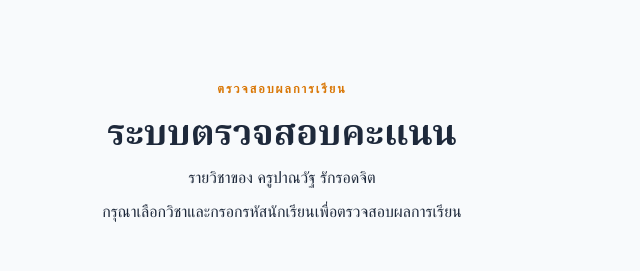
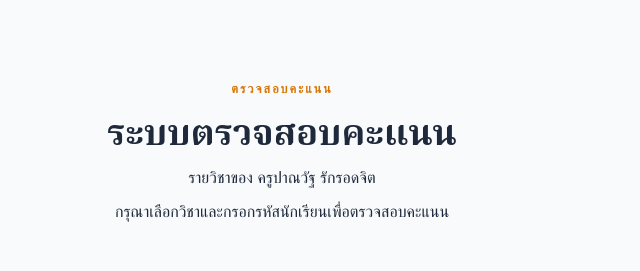
Before and after one commit to Pannawat2904/student-scores, a website: page public/index.html in a window 1280 px wide. Shown: the top 271 px of the page, 358-998 px from the left. Drawn offline with Linux system fonts and the light colour scheme; no server answers; a web font is replaced by a local one.

Commit message:
chore: update wording to ระบบตรวจสอบคะแนน

```diff
--- a/public/index.html
+++ b/public/index.html
@@ -3,7 +3,7 @@
 <head>
 <meta charset="UTF-8">
 <meta name="viewport" content="width=device-width, initial-scale=1.0">
-<title>ตรวจสอบคะแนน — ระบบติดตามผลการเรียน</title>
+<title>ระบบตรวจสอบคะแนน</title>
 <link rel="stylesheet" href="css/student.css?v=25">
 </head>
 <body>
@@ -19,10 +19,10 @@
 
 <div id="search-view" class="wrap">
   <div class="search-hero">
-    <p class="eyebrow" style="margin:0; text-align:center;">ตรวจสอบผลการเรียน</p>
+    <p class="eyebrow" style="margin:0; text-align:center;">ตรวจสอบคะแนน</p>
     <h1>ระบบตรวจสอบคะแนน</h1>
     <p style="margin-top:-5px; margin-bottom:15px; font-weight:500; font-size:16px; color:var(--ink);">รายวิชาของ ครูปาณวัฐ รักรอดจิต</p>
-    <p>กรุณาเลือกวิชาและกรอกรหัสนักเรียนเพื่อตรวจสอบผลการเรียน</p>
+    <p>กรุณาเลือกวิชาและกรอกรหัสนักเรียนเพื่อตรวจสอบคะแนน</p>
   </div>
 
   <section class="search-card glass" aria-label="ค้นหาคะแนนด้วยรหัสนักเรียน">
```
